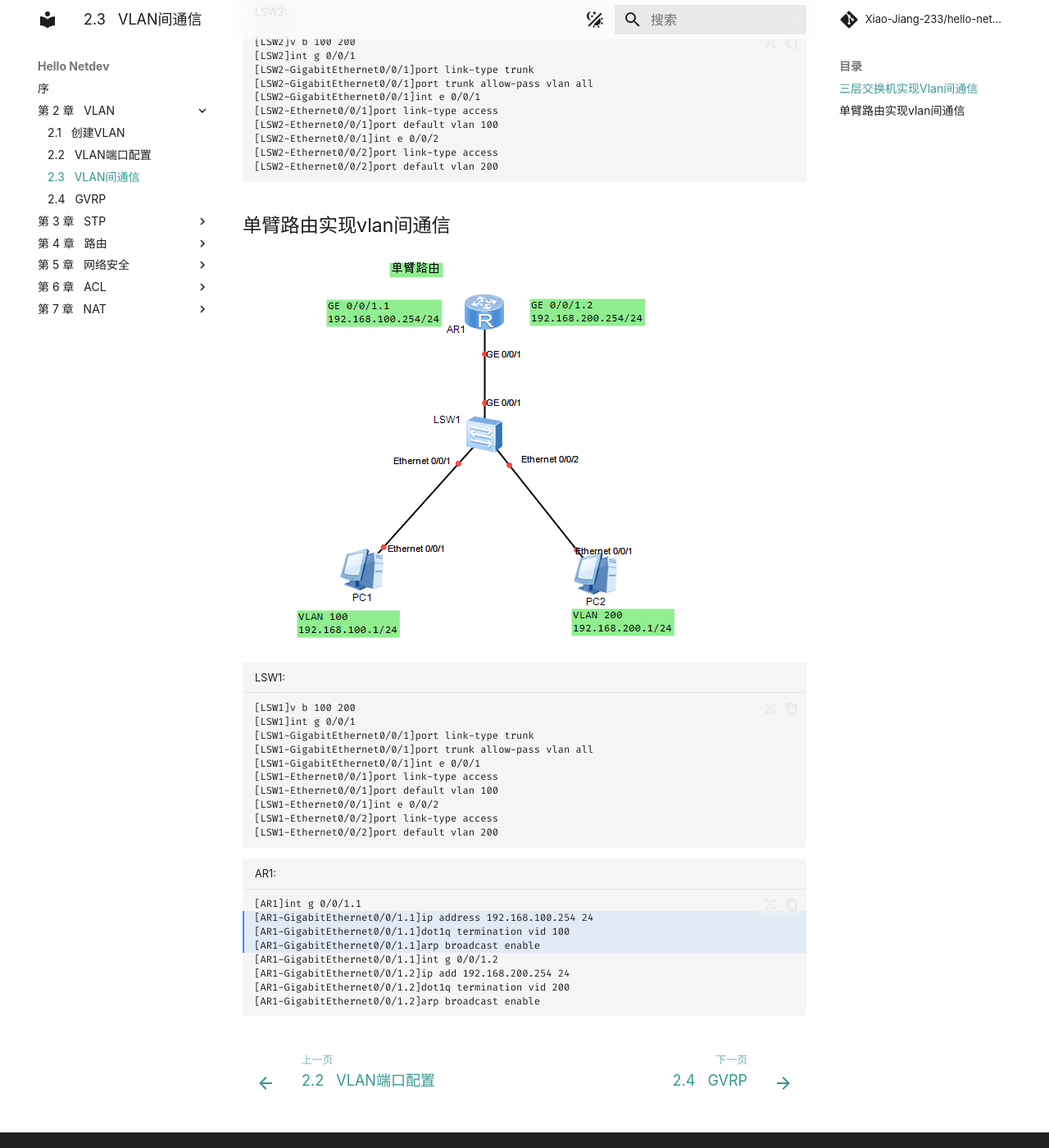
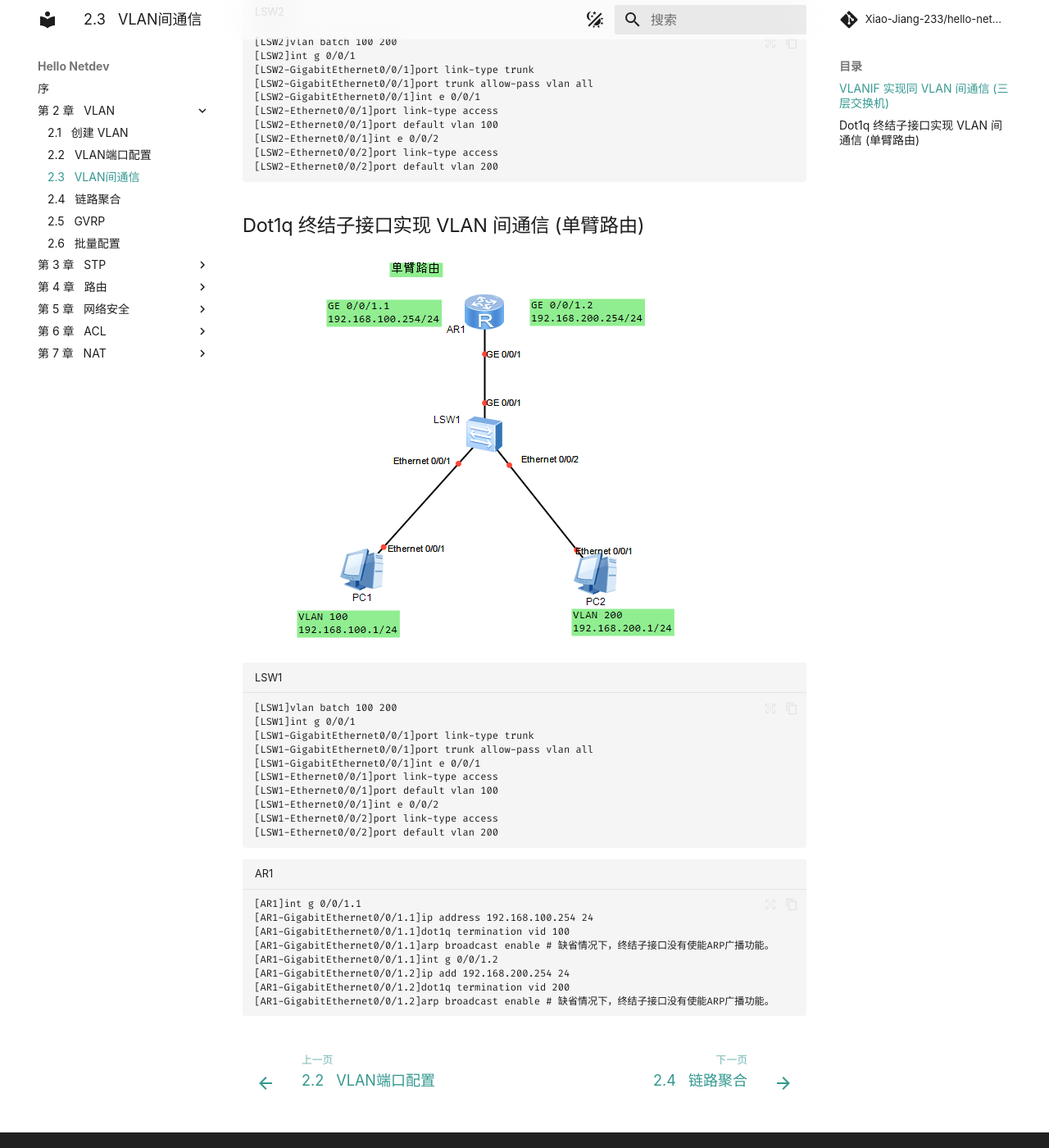
Before and after one commit to Xiao-Jiang-233/hello-netdev, an MkDocs documentation site: the page built from docs/chapter_vlan/inter-vlan_communication.md, in a window 1280 px wide and 1400 px high, scrolled down 888 px. Shown: the whole window at 82% size. Built offline with MkDocs 1.6.1 and Material for MkDocs 9.7.7, drawn with Linux system fonts in a browser that asks for light colours; comment, search, counter and statistics services are not loaded; some of the changed text lies outside the part shown.

Commit message:
🦄 refactor: 重新写了VLAN章节

````diff
--- a/docs/chapter_vlan/comm.md
+++ b/docs/chapter_vlan/inter-vlan_communication.md
@@ -1,14 +1,14 @@
-# VLAN间通信
+# VLAN 间通信
 
-## 三层交换机实现Vlan间通信
+## VLANIF 实现同 VLAN 间通信 (三层交换机)
 
 ![三层交换机实现Vlan间通信](comm.assets/tree_layer_switches.md.png)
 
-``` execline title="LSW1:" hl_lines="6-9"
+```text title="LSW1"
 [LSW1]vlan batch 100 200
 [LSW1]int g 0/0/1
 [LSW1-GigabitEthernet0/0/1]port link-type trunk
-[LSW1-GigabitEthernet0/0/1]port trunk allow-pass vlan all // 也可以`vlan 100 200`
+[LSW1-GigabitEthernet0/0/1]port trunk allow-pass vlan all # 也可以`vlan 100 200`
 [LSW1-GigabitEthernet0/0/1]quit
 [LSW1]interface Vlanif 100
 [LSW1-Vlanif100]ip add 192.168.100.254 255.255.255.0
@@ -16,8 +16,8 @@
 [LSW1-Vlanif200]ip add 192.168.200.254 24
 ```
 
-``` execline title="LSW2:"
-[LSW2]v b 100 200
+```text title="LSW2"
+[LSW2]vlan batch 100 200
 [LSW2]int g 0/0/1
 [LSW2-GigabitEthernet0/0/1]port link-type trunk
 [LSW2-GigabitEthernet0/0/1]port trunk allow-pass vlan all
@@ -29,12 +29,12 @@
 [LSW2-Ethernet0/0/2]port default vlan 200
 ```
 
-## 单臂路由实现vlan间通信
+## Dot1q 终结子接口实现 VLAN 间通信 (单臂路由)
 
 ![三层交换机实现Vlan间通信](comm.assets/oneArmed.png)
 
-``` execline title="LSW1:"
-[LSW1]v b 100 200
+```text title="LSW1"
+[LSW1]vlan batch 100 200
 [LSW1]int g 0/0/1
 [LSW1-GigabitEthernet0/0/1]port link-type trunk
 [LSW1-GigabitEthernet0/0/1]port trunk allow-pass vlan all
@@ -46,13 +46,13 @@
 [LSW1-Ethernet0/0/2]port default vlan 200
 ```
 
-``` execline title="AR1:" hl_lines="2-4"
+```text title="AR1"
 [AR1]int g 0/0/1.1
 [AR1-GigabitEthernet0/0/1.1]ip address 192.168.100.254 24
 [AR1-GigabitEthernet0/0/1.1]dot1q termination vid 100
-[AR1-GigabitEthernet0/0/1.1]arp broadcast enable
+[AR1-GigabitEthernet0/0/1.1]arp broadcast enable # 缺省情况下，终结子接口没有使能ARP广播功能。
 [AR1-GigabitEthernet0/0/1.1]int g 0/0/1.2
 [AR1-GigabitEthernet0/0/1.2]ip add 192.168.200.254 24
 [AR1-GigabitEthernet0/0/1.2]dot1q termination vid 200
-[AR1-GigabitEthernet0/0/1.2]arp broadcast enable
+[AR1-GigabitEthernet0/0/1.2]arp broadcast enable # 缺省情况下，终结子接口没有使能ARP广播功能。
 ```
--- a/mkdocs.yml
+++ b/mkdocs.yml
@@ -8,7 +8,7 @@ site_dir: site
 repo_name: Xiao-Jiang-233/hello-netdev
 repo_url: https://github.com/Xiao-Jiang-233/hello-netdev
 edit_uri: tree/main/docs
-version: 0.0.10
+# version:
 
 # Copyright
 copyright: Copyright &copy; 2024 小将<br>The website content is licensed under <a href="https://creativecommons.org/licenses/by-nc-sa/4.0/">CC BY-NC-SA 4.0</a>
@@ -70,6 +70,12 @@ extra:
   social:
     - icon: fontawesome/brands/github
       link: https://github.com/Xiao-Jiang-233
+    - icon: fontawesome/brands/bilibili
+      link: https://space.bilibili.com/51896751
+      name: Bilibili
+    - icon: material/email
+      link: mailto:hello-netdev@littlesirius.top
+      name: Email
   generator: ture
   status:
     new: 最近添加
@@ -123,9 +129,9 @@ markdown_extensions:
       smart_enable: all
   - pymdownx.caret
   - pymdownx.details
-  - pymdownx.emoji:
-      emoji_index: !!python/name:material.extensions.emoji.twemoji
-      emoji_generator: !!python/name:material.extensions.emoji.to_svg
+  # - pymdownx.emoji:
+  #     emoji_index: !!python/name:material.extensions.emoji.twemoji
+  #     emoji_generator: !!python/name:material.extensions.emoji.to_svg
   - pymdownx.highlight:
       anchor_linenums: true
       line_spans: __span
@@ -157,13 +163,15 @@ nav:
       - chapter_hello_netdev/index.md
   - 第 2 章 &nbsp; VLAN:
       - chapter_vlan/index.md
-      - 2.1 &nbsp; 创建VLAN: chapter_vlan/create.md
-      - 2.2 &nbsp; VLAN端口配置: chapter_vlan/interface.md
-      - 2.3 &nbsp; VLAN间通信: chapter_vlan/comm.md
-      - 2.4 &nbsp; GVRP: chapter_vlan/gvrp.md
+      - 2.1 &nbsp; 创建 VLAN: chapter_vlan/create_vlan.md
+      - 2.2 &nbsp; VLAN端口配置: chapter_vlan/port_configuration.md
+      - 2.3 &nbsp; VLAN间通信: chapter_vlan/inter-vlan_communication.md
+      - 2.4 &nbsp; 链路聚合: chapter_vlan/link_aggregation.md
+      - 2.5 &nbsp; GVRP: chapter_vlan/gvrp.md
+      - 2.6 &nbsp; 批量配置: chapter_vlan/port_group.md
   - 第 3 章 &nbsp; STP:
       - chapter_stp/index.md
-      - 3.1 &nbsp; STP基础操作: chapter_stp/basics.md
+      - 3.1 &nbsp; STP基础操作: chapter_stp/basic_operations.md
   - 第 4 章 &nbsp; 路由:
       - chapter_route/index.md
       - 4.1 &nbsp; 静态路由: chapter_route/static_routing.md
````
Also changed, not shown: docs/chapter_hello_netdev/index.md (+19 -1 lines), docs/chapter_vlan/create.md (deleted, +0 -32 lines), docs/chapter_vlan/create_vlan.md (added, +45 -0 lines), docs/chapter_vlan/gvrp.md (+15 -1 lines), docs/chapter_vlan/index.md (+4 -0 lines), docs/chapter_vlan/interface.md (deleted, +0 -93 lines), docs/chapter_vlan/link_aggregation.md (+15 -2 lines), docs/chapter_vlan/port_configuration.md (added, +112 -0 lines), docs/chapter_vlan/port_group.md (added, +26 -0 lines).
